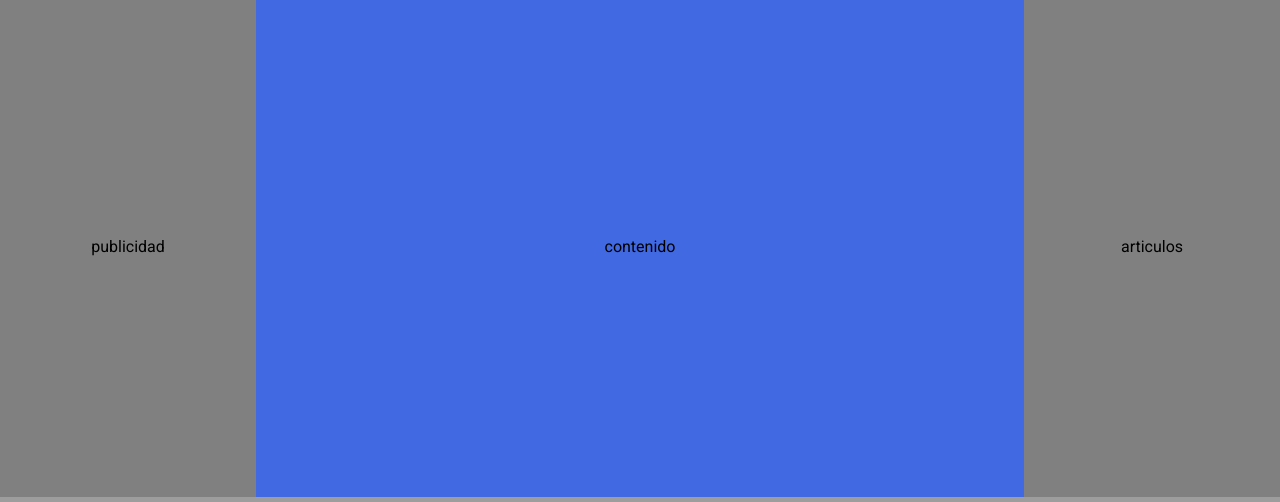
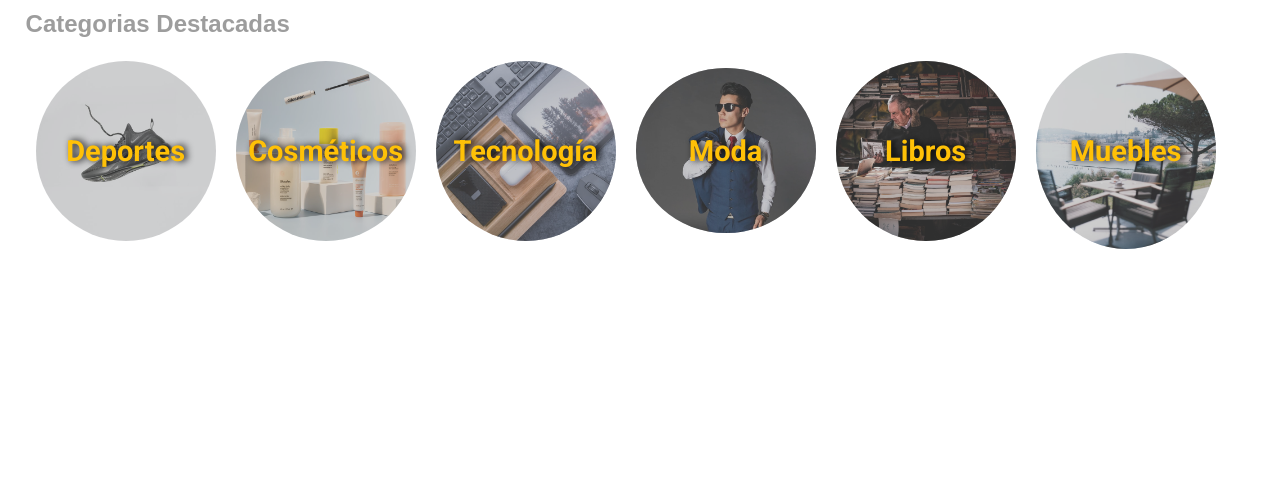
Before and after one commit to gabrielcan/ProyectoWeb, a plain HTML site: page index.html in a window 1280 px wide. Shown: the part 121-623 px from the top of the page. Drawn offline with Linux system fonts and the light colour scheme.

Commit message:
generamos las categorias en circulos

```diff
--- a/css/style.css
+++ b/css/style.css
@@ -8,6 +8,7 @@
 }
 a {
   text-decoration: none;
+  color: #000;
 }
 header {
   width: 100vw;
@@ -196,30 +197,6 @@ body {
 .icono_Rsocial {
   width: 2.5rem;
 }
-/* Contenido del INDEX */
-main {
-  font-family: "Roboto", sans-serif;
-  display: flex !important;
-}
-
-article,
-aside {
-  display: flex;
-  width: 20%;
-  height: 500px;
-  background: gray;
-  align-items: center;
-  justify-content: center;
-}
-
-section {
-  display: flex;
-  width: 60%;
-  height: 500px;
-  background: royalblue;
-  align-items: center;
-  justify-content: center;
-}
 
 /* Foooter */
 
@@ -232,6 +209,8 @@ footer {
   flex-direction: column;
   background-color: #9d9d9d;
   margin: auto;
+  position: absolute;
+  bottom: 0%;
 }
 
 .footer__ContRsocial ul li {
@@ -263,7 +242,7 @@ footer {
   justify-content: center;
 }
 
-.footer__menu ul li:hover{
+.footer__menu ul li:hover {
   transition: all 1s;
   border-radius: 5%;
   text-shadow: -1px 0px 2px black;
@@ -292,6 +271,7 @@ footer {
   padding-top: 2px;
   margin: auto;
   width: 100%;
+  max-width: 1200px;
 }
 
 .footer__ContMenu {
@@ -312,8 +292,74 @@ footer {
 
 .footer__cont_up {
   display: flex;
-  justify-content: center;
+  justify-content: space-between;
   align-items: center;
   margin: auto;
   width: 100%;
+  max-width: 1200px;
 }
+
+/* Contenido archivo index.html */
+main {
+  font-family: "Roboto", sans-serif;
+  display: flex;
+  flex-direction: column;
+  align-content: center;
+  justify-content: center;
+  flex-direction: column;
+}
+.section__categ {
+  display: flex;
+  margin: 1% 2%;
+  flex-direction: column;
+  max-width: 1200px;
+}
+.section__categ h4{
+  color: #ffc107;
+  text-shadow: 3px 0px 7px black;
+}
+.categ__cont {
+  display: flex;
+  align-items: center;
+  justify-content: center;
+  width: 100%;
+  justify-content: space-around;
+}
+
+.categ__contImg {
+  width: 15%;
+  border-radius: 100%;
+  overflow: hidden;
+  margin: 0.25%;
+  display: flex;
+  position: relative;
+}
+
+.categ__img {
+  width: 100%;
+  z-index: 10;
+  display: flex;
+}
+
+
+
+.categ__subTitle {
+  font-family: proxima-nova, sans-serif;
+  font-style: normal;
+  font-weight: 100;
+  color: #9d9d9d;
+  margin-bottom: 1%;
+}
+
+.categ__textCateg {
+  z-index: 11 ;
+  position: absolute;
+  font-size: 29px;
+  background: #8080805d;
+  width: 100%;
+  height: 100%;
+  display: flex;
+  justify-content: center;
+  flex-direction: column;
+  align-items: center;
+}
--- a/index.html
+++ b/index.html
@@ -9,10 +9,9 @@
   </head>
   <body>
     <header class="container__header">
-
       <div class="cont_header_up">
-
-        <a href="#">  <div class="cont_titl_log">
+        <a href="#">
+          <div class="cont_titl_log">
             <div class="cont_title"><h3>Shop-G</h3></div>
             <div class="logo_cont">
               <img
@@ -24,7 +23,14 @@
           </div>
         </a>
         <div class="cont_form_buscar">
-            <a href="#"><div class="cont_icon_buscar"><img class="icon_Buscar" src="/medias/icono-Buscar.svg" alt=""></div></a>
+          <a href="#"
+            ><div class="cont_icon_buscar">
+              <img
+                class="icon_Buscar"
+                src="/medias/icono-Buscar.svg"
+                alt=""
+              /></div
+          ></a>
           <div class="cont_input_buscar">
             <input
               class="input_buscar"
@@ -97,19 +103,80 @@
           </div>
         </nav>
       </div>
-
     </header>
 
-
     <main>
-<aside> <span> publicidad</span></aside><section><span> contenido</span></section><article> <span> articulos</span></article>
+      <section class="section__categ">
+        <div class="categ__subTitle"><h2>Categorias Destacadas</h2></div>
+        <div class="categ__cont">
+          <div class="categ__contImg">
+            <a href="#">
+            <div class="categ__textCateg"><h4>Deportes</h4></div>
+            <img
+              class="categ__img"
+              src="/medias/img_productos_circulo1.jpg"
+              alt="img_Categorias"
+            />
+            </a>
+          </div>
+          <div class="categ__contImg">
+            <a href="#">
+            <div class="categ__textCateg"><h4>Cosméticos</h4></div>
+            <img
+              class="categ__img"
+              src="/medias/img_productos_circulo2.jpg"
+              alt="img_Categorias"
+            />
+            </a>
+          </div>
+          <div class="categ__contImg">
+            <a href="#">
+            <div class="categ__textCateg"><h4>Tecnología</h4></div>
+            <img
+              class="categ__img"
+              src="/medias/img_productos_circulo3.jpg"
+              alt="img_Categorias"
+            />
+            </a>
+          </div>
+          <div class="categ__contImg">
+            <a href="#">
+            <div class="categ__textCateg"><h4>Moda</h4></div>
+            <img
+              class="categ__img"
+              src="/medias/img_productos_circulo4.jpg"
+              alt="img_Categorias"
+            />
+            </a>
+          </div>
+          <div class="categ__contImg">
+            <a href="#">
+            <div class="categ__textCateg"><h4>Libros</h4></div>
+            <img
+              class="categ__img"
+              src="/medias/img_productos_circulo5.jpg"
+              alt="img_Categorias"
+            />
+            </a>
+          </div>
+          <div class="categ__contImg">
+            <a href="#">
+            <div class="categ__textCateg"><h4>Muebles</h4></div>
+            <img
+              class="categ__img"
+              src="/medias/img_productos_circulo6.jpg"
+              alt="img_Categorias"
+            />
+            </a>
+          </div>
+        </div>
+      </section>
     </main>
     <footer>
-
       <div class="footer__cont_up">
         <div class="footer_ContLogo">
-
-      <a href="#">  <div class="cont_titl_log">
+          <a href="#">
+            <div class="cont_titl_log">
               <div class="cont_title"><h3>Shop-G</h3></div>
               <div class="logo_cont">
                 <img
@@ -126,7 +193,6 @@
           <div class="footer__menu">
             <h4>Menu</h4>
             <ul>
-
               <li><a href="#">Categorias</a></li>
               <li><a href="#">Ofertas</a></li>
               <li><a href="/section/quienesSomos.html">Quines somos?</a></li>
@@ -136,10 +202,9 @@
           <div class="footer__DatosCantacto">
             <h4>Datos de Contacto</h4>
 
-    <p> <em>Tel: (0381) - 4333555</em></p>
-    <p> <em> E-mail: gabrielcano.86@gmail.com </em></p>
+            <p><em>Tel: (0381) - 4333555</em></p>
+            <p><em> E-mail: gabrielcano.86@gmail.com </em></p>
             <p><em>Direccion: calle Fernando Paz 1568 - SM de Tucumán</em></p>
-
           </div>
         </nav>
 
```
Also changed, not shown: medias/img_productos_circulo1.jpg (added), medias/img_productos_circulo2.jpg (added), medias/img_productos_circulo3.jpg (added), medias/img_productos_circulo4.jpg (added), medias/img_productos_circulo5.jpg (added), medias/img_productos_circulo6.jpg (added). Lines whose indentation alone changed are shown as unchanged.
